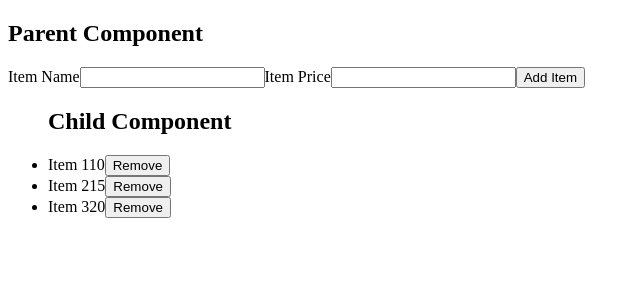
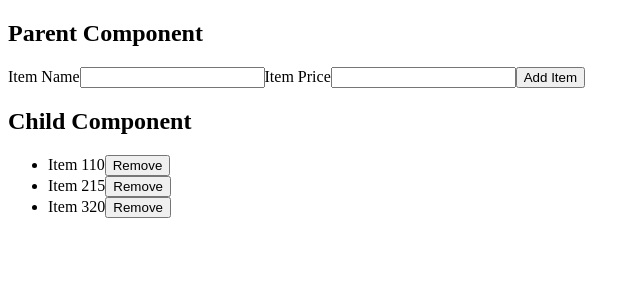
Before and after one commit to acciojob/lift-state-up-4-anitha-anii, a React app: page / in a window 1280 px wide. Shown: the top 300 px of the page, without its empty margins (0-640 px from the left). Built offline with nearby package versions, Linux system fonts and the light colour scheme.

Commit message:
'changes'

```diff
--- a/src/components/ChildComponent.js
+++ b/src/components/ChildComponent.js
@@ -2,17 +2,19 @@ import React from 'react';
 
 const ChildComponent = ({ cartItems, onRemoveItem }) => {
   return (
-
-    <ul className="child li">
+    <div className="child">
   <h2>Child Component</h2>
+  <ul>
     {cartItems.map((item) => (
-        <li key={item.id}>
-          <span id="itemName">{item.name}</span>
+      <li key={item.id} className='child li'>
+        <span id="itemName" contenteditable>{item.name}</span>
         <span id="itemPrice">{item.price}</span>
         <button onClick={() => onRemoveItem(item.id)}>Remove</button>
       </li>
     ))}
   </ul>
+</div>
+
   );
 };
 
```
Lines whose indentation alone changed are shown as unchanged.
